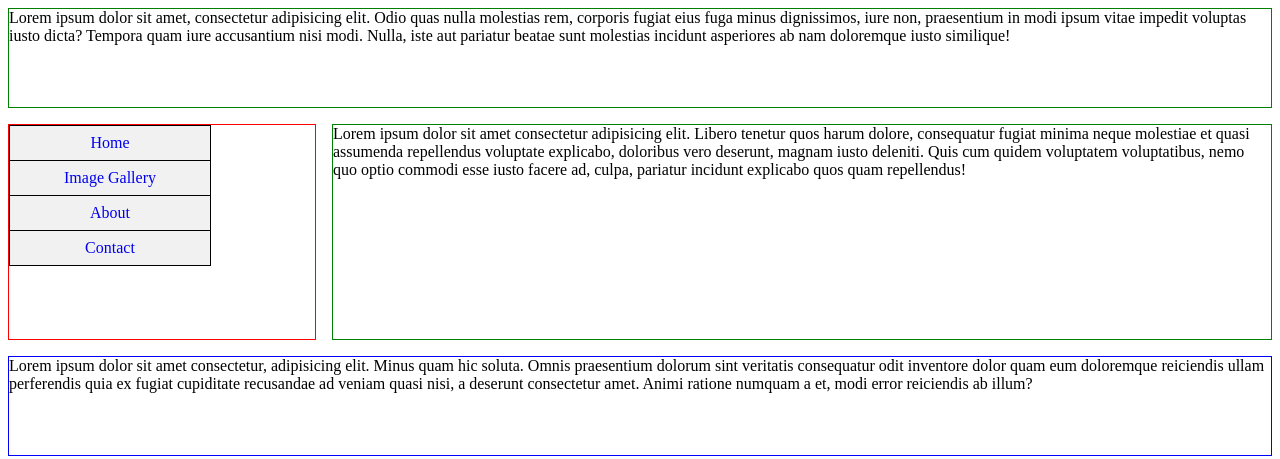
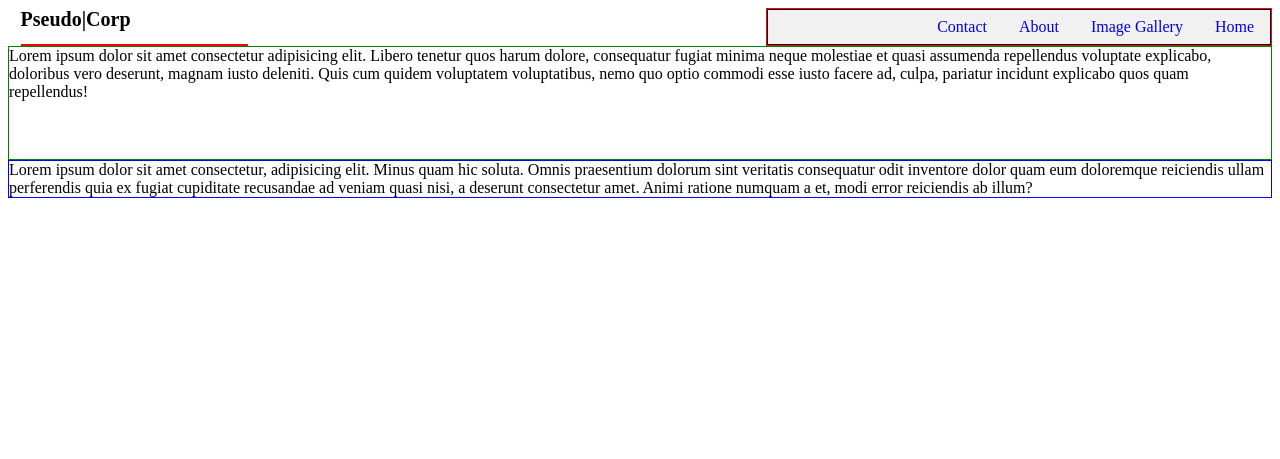
Before and after one commit to RadiantGuise/cis-final, a plain HTML site: page index.html in a window 1280 px wide. Drawn offline with Linux system fonts and the light colour scheme.

Commit message:
Fixed layout and changed nav bar position

```diff
--- a/index.html
+++ b/index.html
@@ -7,14 +7,14 @@
     </head>
     <body>
         <div id="container">
-            <header class="header">
-                Lorem ipsum dolor sit amet, consectetur adipisicing elit. Odio quas nulla molestias rem, corporis fugiat eius fuga minus dignissimos, iure non, praesentium in modi ipsum vitae impedit voluptas iusto dicta? Tempora quam iure accusantium nisi modi. Nulla, iste aut pariatur beatae sunt molestias incidunt asperiores ab nam doloremque iusto similique!
-            </header>
+            <div class="header">
+                Pseudo|Corp
+            </div>
 
             <nav class="nav">
                 <ul>
-                    <li><a href="#">Home</a></li>
-                    <li><a href="#">Image Gallery</a></li>
+                    <li><a href="index.html">Home</a></li>
+                    <li><a href="image.html">Image Gallery</a></li>
                     <li><a href="#">About</a></li>
                     <li><a href="#">Contact</a></li>
                 </ul>
@@ -24,9 +24,9 @@
                 Lorem ipsum dolor sit amet consectetur adipisicing elit. Libero tenetur quos harum dolore, consequatur fugiat minima neque molestiae et quasi assumenda repellendus voluptate explicabo, doloribus vero deserunt, magnam iusto deleniti. Quis cum quidem voluptatem voluptatibus, nemo quo optio commodi esse iusto facere ad, culpa, pariatur incidunt explicabo quos quam repellendus!
 
             </div>
-            <footer class="footer">
+            <div class="footer">
                 Lorem ipsum dolor sit amet consectetur, adipisicing elit. Minus quam hic soluta. Omnis praesentium dolorum sint veritatis consequatur odit inventore dolor quam eum doloremque reiciendis ullam perferendis quia ex fugiat cupiditate recusandae ad veniam quasi nisi, a deserunt consectetur amet. Animi ratione numquam a et, modi error reiciendis ab illum?
-            </footer>
+            </div>
         </div>
 
     </body>
--- a/main.css
+++ b/main.css
@@ -1,46 +1,39 @@
 #container {
     display: grid;
+    grid-template-columns: repeat(5, 1fr);
+    grid-template-rows: repeat(5, 1fr);
+    grid-column-gap: 0px;
+    grid-row-gap: 0px;
+    }
 
-    /* Set up columns */
-    grid-template-columns: 1fr 2fr 1fr;
+    .nav { grid-area: 1 / 4 / 2 / 6; }
+    .content { grid-area: 2 / 1 / 5 / 6; }
+    .footer { grid-area: 5 / 1 / 6 / 6; }
+    .header{ grid-area: 1 / 1 / 2 / 4; }
 
-    /* grid-template-rows: 1fr 1fr 1fr 1fr; */
-
-    grid-template-areas: "header header header"
-                        "nav content content"
-                        "nav content content"
-                        "footer footer footer";
-
-    /* Set "margin" between col and row */
-    grid-gap: 1em;
-
-    /* stretch to fill, otherwise 100px by default */
-    grid-auto-rows: minmax(100px, auto)
-}
-
-header {
-    border: 1px solid green;
-
-    /* Start at col 1, end at col 3 */
-    grid-area: header;
+.header {
+    /* border: 1px solid green; */
+    margin-left: 1.66%;
+    font-size: 20px;
+    font-weight: bold;
+    border-bottom: 2px solid red;
+    padding-bottom: 10px;
+    width: 30%;
 }
 
 nav ul {
     list-style-type: none;
     margin: 0;
     padding: 0;
-    width: 200px;
     background-color: #f1f1f1;
     border: 1px solid black;
+    overflow: hidden;
 }
 
 li {
+    float: right;
     text-align: center;
-    border-bottom: 1px solid black;
-}
-
-li:last-child {
-    border-bottom: none;
+    /* border-bottom: 1px solid black; */
 }
 
 li a {
@@ -53,39 +46,14 @@ li a:hover {
     background-color: #555;
     color: white;
 }
-nav {
+.nav {
     border: 1px solid red;
-    grid-area: nav;
 }
 
 .content {
     border: 1px solid green;
-    grid-area: content;
 }
 
-footer {
+.footer {
     border: 1px solid blue;
-    grid-area: footer;
 }
-
-@media screen and (min-width: 736px) {
-    #container {
-        display: grid;
-
-        /* Set up columns */
-        grid-template-columns: 1fr 2fr 1fr;
-
-        /* grid-template-rows: 1fr 1fr 1fr 1fr; */
-
-        grid-template-areas: "header header header"
-                            "nav content content"
-                            "nav content content"
-                            "footer footer footer";
-
-        /* Set "margin" between col and row */
-        grid-gap: 1em;
-
-        /* stretch to fill, otherwise 100px by default */
-        grid-auto-rows: minmax(100px, auto)
-    }
-}
```
Also changed, not shown: image.css (+6 -1 lines).
